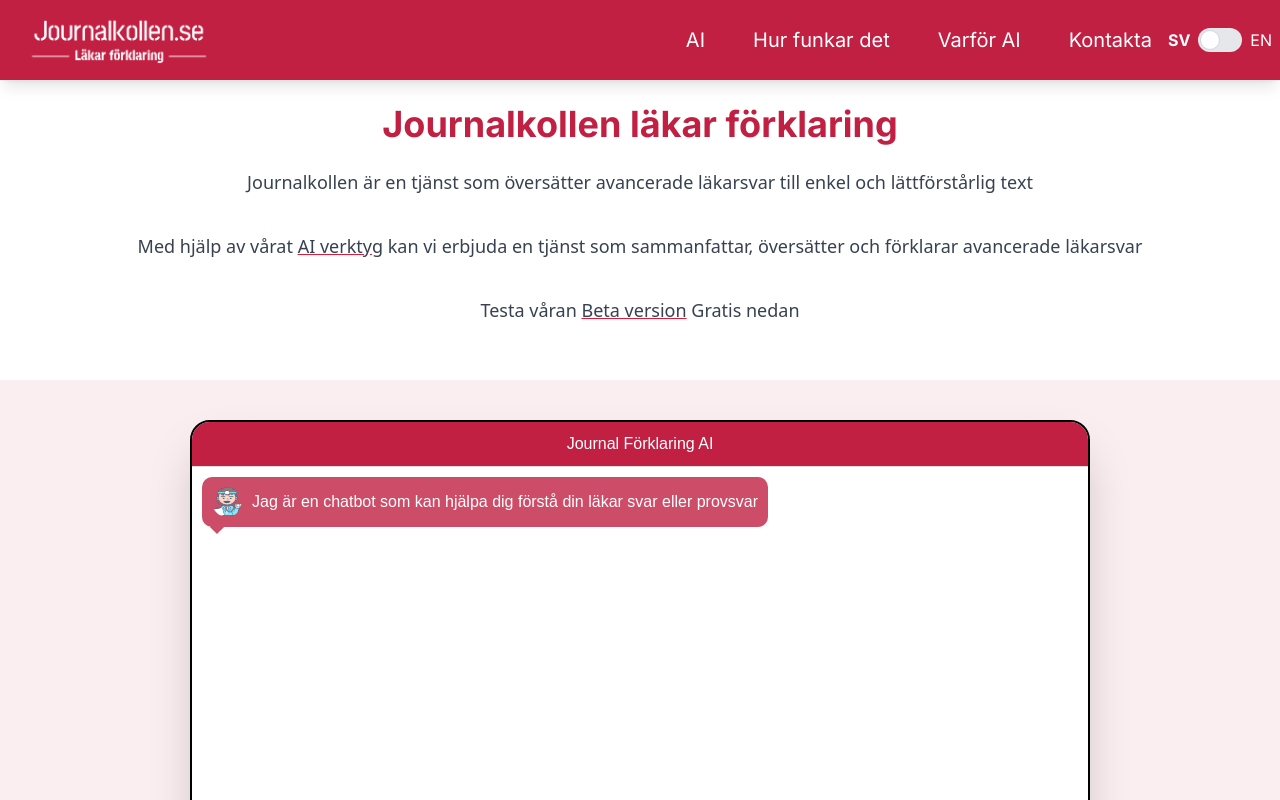
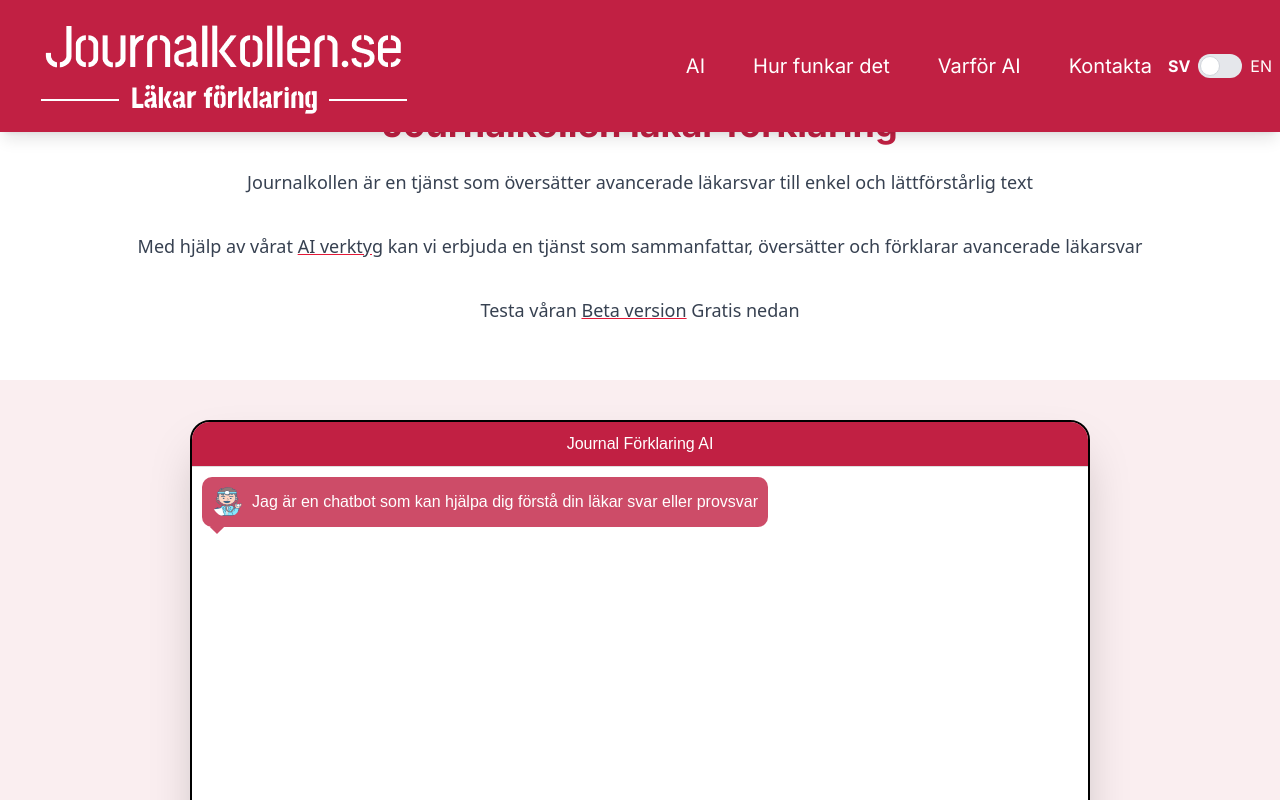
Before and after one commit to hugojohansson1021/JournalKollen, a Next.js app: page / in a window 1280 px wide. Shown: the top 800 px of the page. Built offline with nearby package versions, Linux system fonts and the light colour scheme.

Commit message:
Fix - Logo

```diff
--- a/src/app/components/Navbar.tsx
+++ b/src/app/components/Navbar.tsx
@@ -51,10 +51,16 @@
         <div className="container mx-auto flex flex-col md:flex-row justify-between items-center text-black">
           {/* New container for site title and hamburger menu */}
           <div className="flex justify-between items-center w-full md:w-auto mr-3">
-            <Link href="/" className="text-3xl font-bold text-center z-10 text-white py-2 px-4 rounded-full ">
-              {/* Replace text with Image component */}
-              <Image src="/FrameLogo.png" alt="Journal Kollen Logo" width={190} height={90} />
-            </Link>
+          <Link href="https://www.journalkollen.se/" className="flex justify-center items-center w-full md:w-auto text-3xl font-bold text-center z-10 text-white py-2 px-4 rounded-full">
+  {/* Replace text with Image component */}
+  <Image
+    src="/FrameLogo.png"
+    alt="Journal Kollen Logo"
+    width={230}
+    height={90}
+    className="sm:w-auto"
+  />
+         </Link>
 
             {/* Updated clickable area for hamburger icon */}
             <div className={`md:hidden flex ${isMenuOpen ? 'is-active' : ''}`} onClick={() => setIsMenuOpen(!isMenuOpen)}>
```
